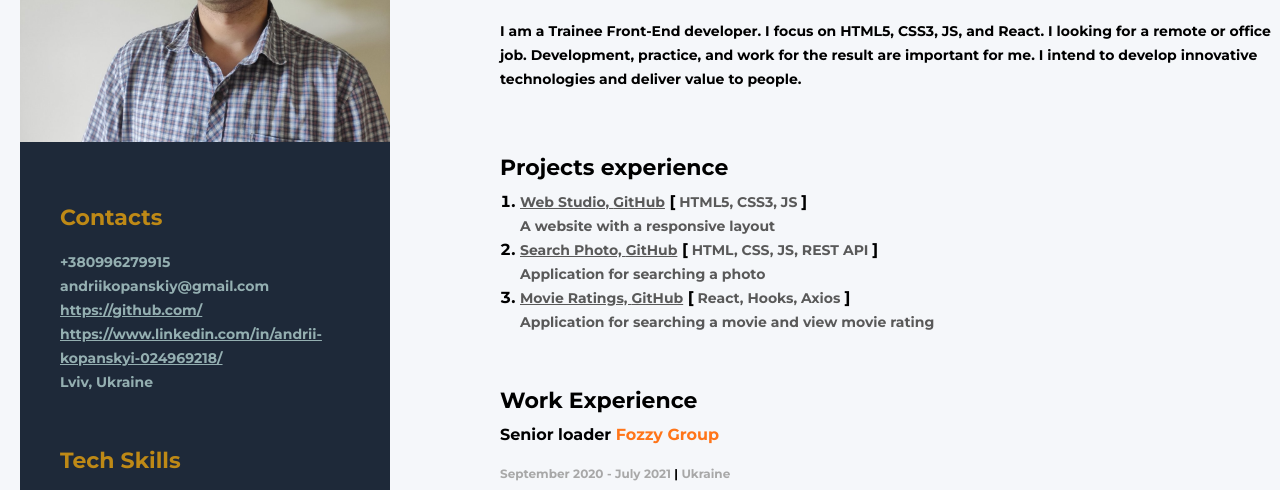
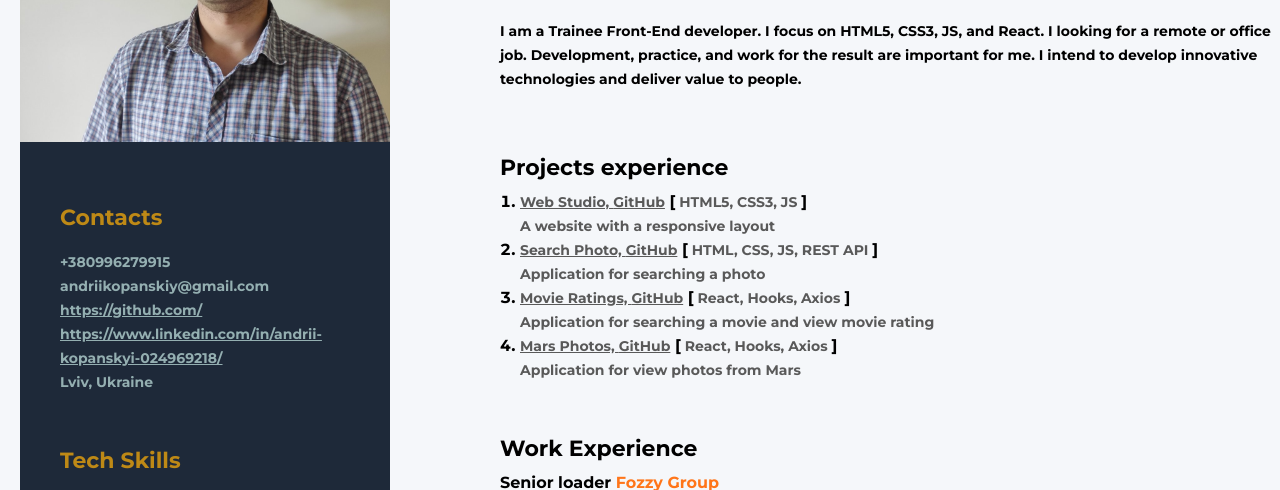
Before and after one commit to akopanskiy/my-resume, a plain HTML site: page index.html in a window 1280 px wide. Shown: the part 251-741 px from the top of the page. Drawn offline with Linux system fonts and the light colour scheme.

Commit message:
update link

```diff
--- a/index.html
+++ b/index.html
@@ -166,7 +166,7 @@
             </li>
             <p class="projects-descr">Application for searching a photo</p>
              <li class="projects-item">
-               <a class="projects-link" href="kopa-react05-movie.netlify.app/">Movie Ratings, </a>
+               <a class="projects-link" href="https://kopa-react05-movie.netlify.app/">Movie Ratings, </a>
               <a class="projects-link" href="https://github.com/akopanskiy/goit-react-hw-05-movies">
                 GitHub</a
               >
@@ -177,6 +177,19 @@
               >
             </li>
           <p class="projects-descr">Application for searching a movie and view movie rating</p>
+
+             <li class="projects-item">
+               <a class="projects-link" href="https://kopa-nasa-mars-photo.netlify.app/">Mars Photos, </a>
+              <a class="projects-link" href="https://github.com/akopanskiy/clever-dynamics-task">
+                GitHub</a
+              >
+
+              <span
+                ><b>[</b><span class="tech-name"> React, Hooks, Axios </span
+                ><b>]</b></span
+              >
+            </li>
+          <p class="projects-descr">Application for view photos from Mars</p>
           </ol>
         </div>
 
```
